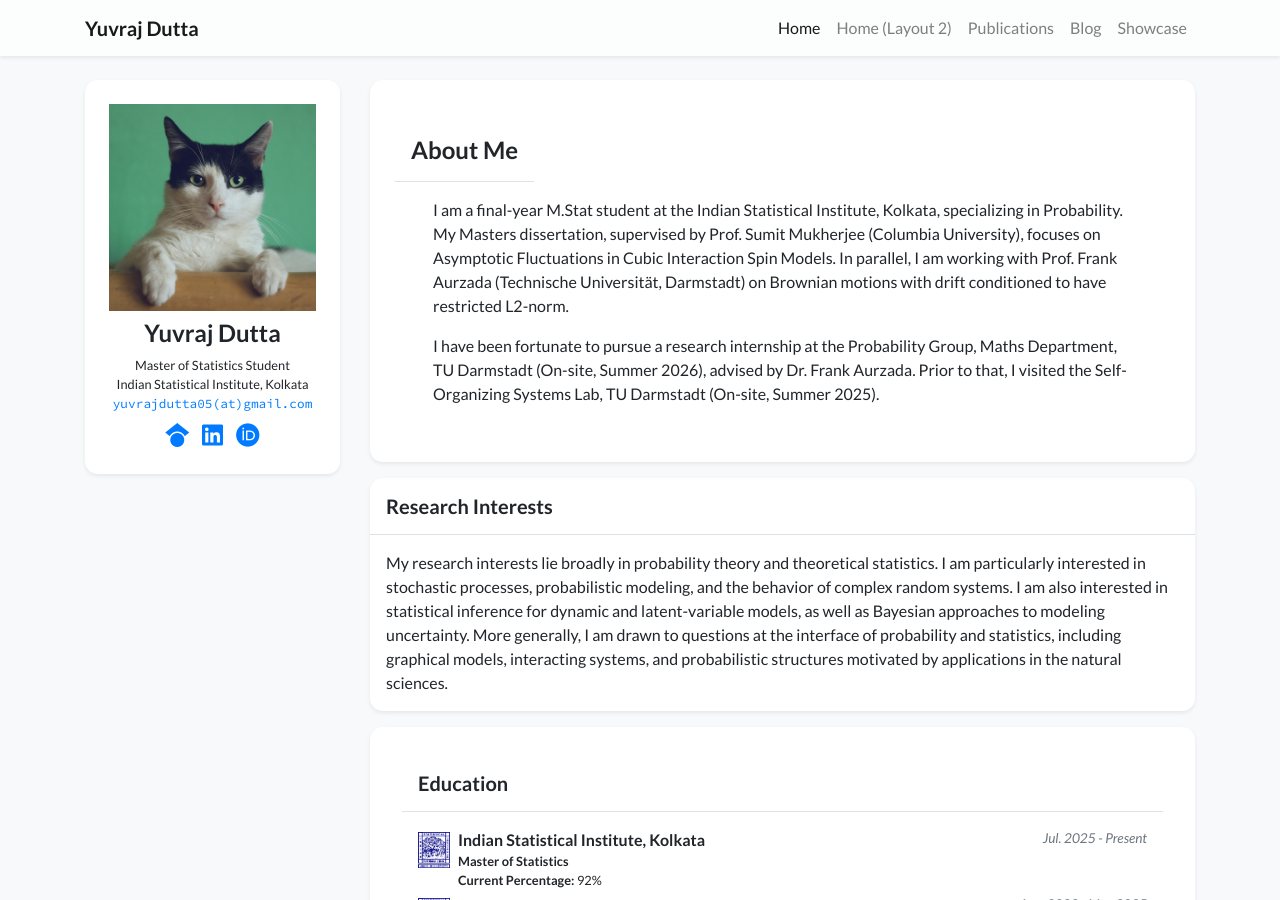
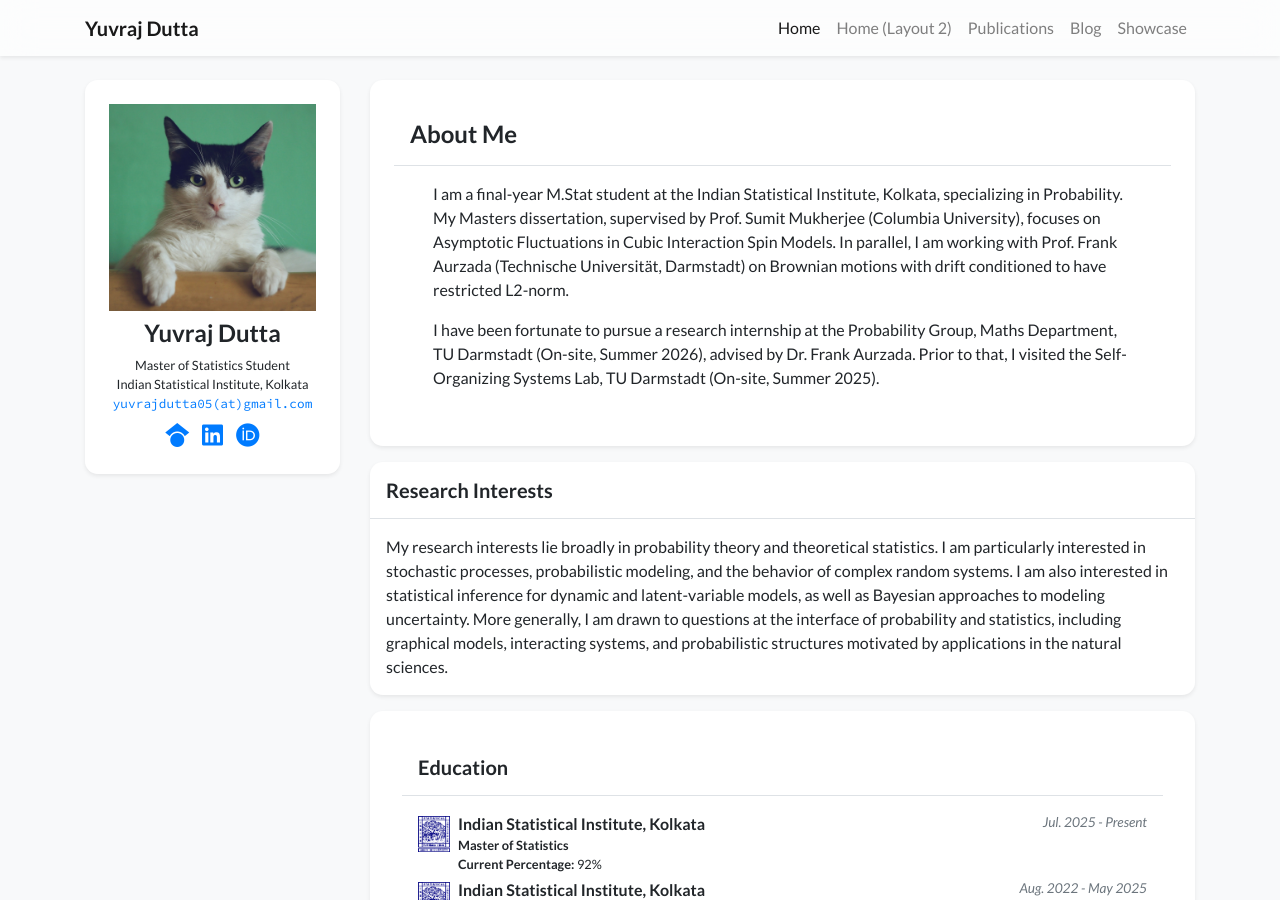
Before and after one commit to yuvrajdutta05/academic-homepage-test, a Jekyll site: the page built from index.html, in a window 1280 px wide and 900 px high. Built offline with Jekyll 4.4.1, drawn with Linux system fonts in a browser that asks for light colours; nearby versions of some CDN libraries; a style sheet for code colours, icons or effects is not loaded.

Commit message:
Update profile again

```diff
--- a/_includes/widgets/profile_card_bio_only.html
+++ b/_includes/widgets/profile_card_bio_only.html
@@ -3,11 +3,9 @@
     <div class="col">
         <div class="card border-0 shadow-sm bg-white">
             <div class="card-body p-4">
-                <div class="row px-3 pt-3">
-                    <h4 class="p-3 mb-0 border-bottom border-gray">
-                        About Me
-                    </h4>
-                </div>
+                <h4 class="p-3 mb-0 border-bottom border-gray">
+                    About Me
+                </h4>
                 <div class="px-4 py-3">
                     <div class="col">
                         <div class="text-profile-bio mt-0" {% if site.data.profile.short_bio_text_justify %}style="text-align: justify;"{% endif %}>
```
